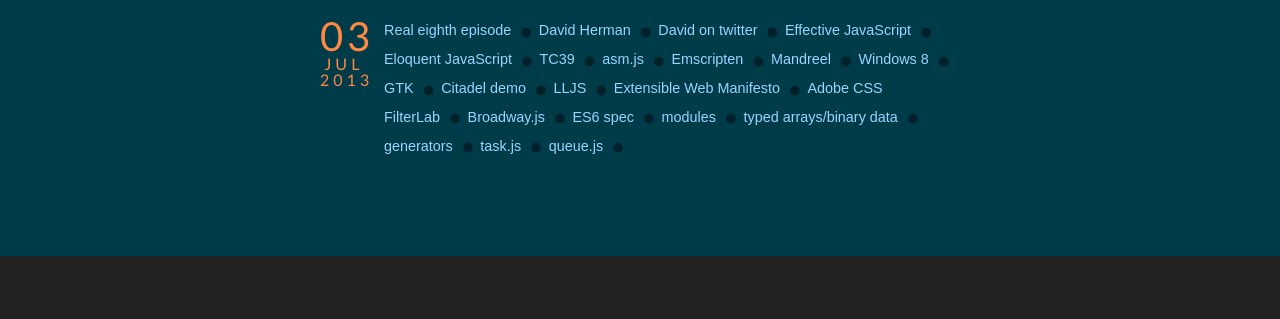
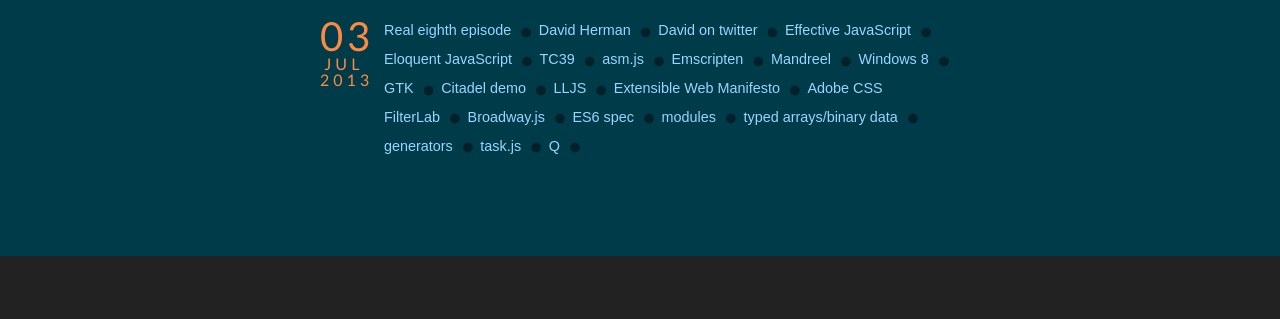
Before and after one commit to fripfrap/fripfrap.github.com, a Jekyll site: the page built from _posts/2013-07-03-09.md, in a window 1280 px wide. Shown: the part 588-907 px from the top of the page. Built offline with Jekyll 4.4.1, drawn with Linux system fonts in a browser that asks for light colours; Markdown is read by kramdown in place of the engine named in the settings.

Commit message:
queue -> q

```diff
--- a/_posts/2013-07-03-09.md
+++ b/_posts/2013-07-03-09.md
@@ -27,4 +27,4 @@
 - [typed arrays/binary data](http://wiki.ecmascript.org/doku.php?id=harmony:binary_data)
 - [generators](http://wiki.ecmascript.org/doku.php?id=harmony:generators)
 - [task.js](http://taskjs.org/)
-- [queue.js](https://github.com/mbostock/queue)
+- [Q](https://github.com/kriskowal/q)
```
